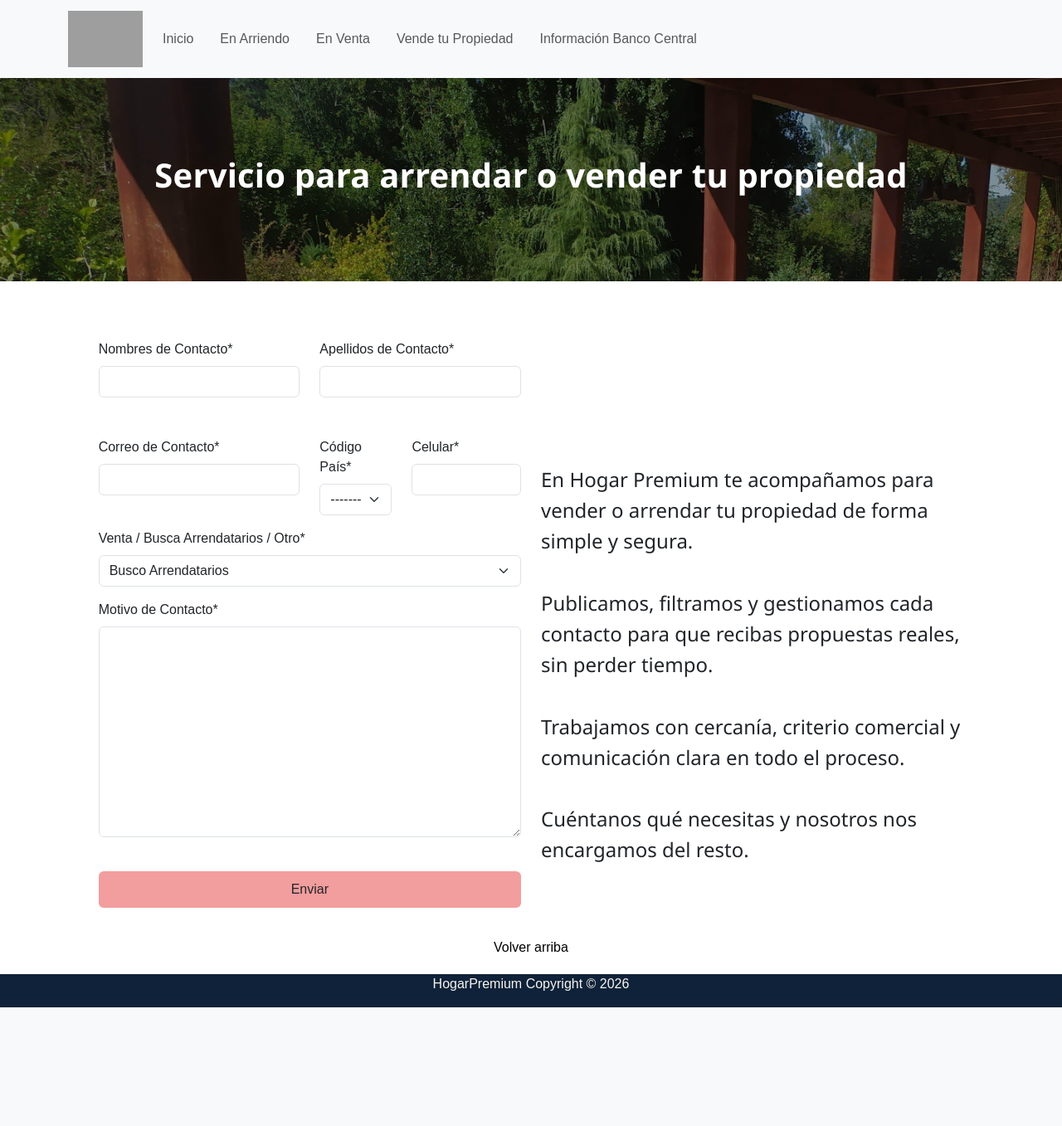
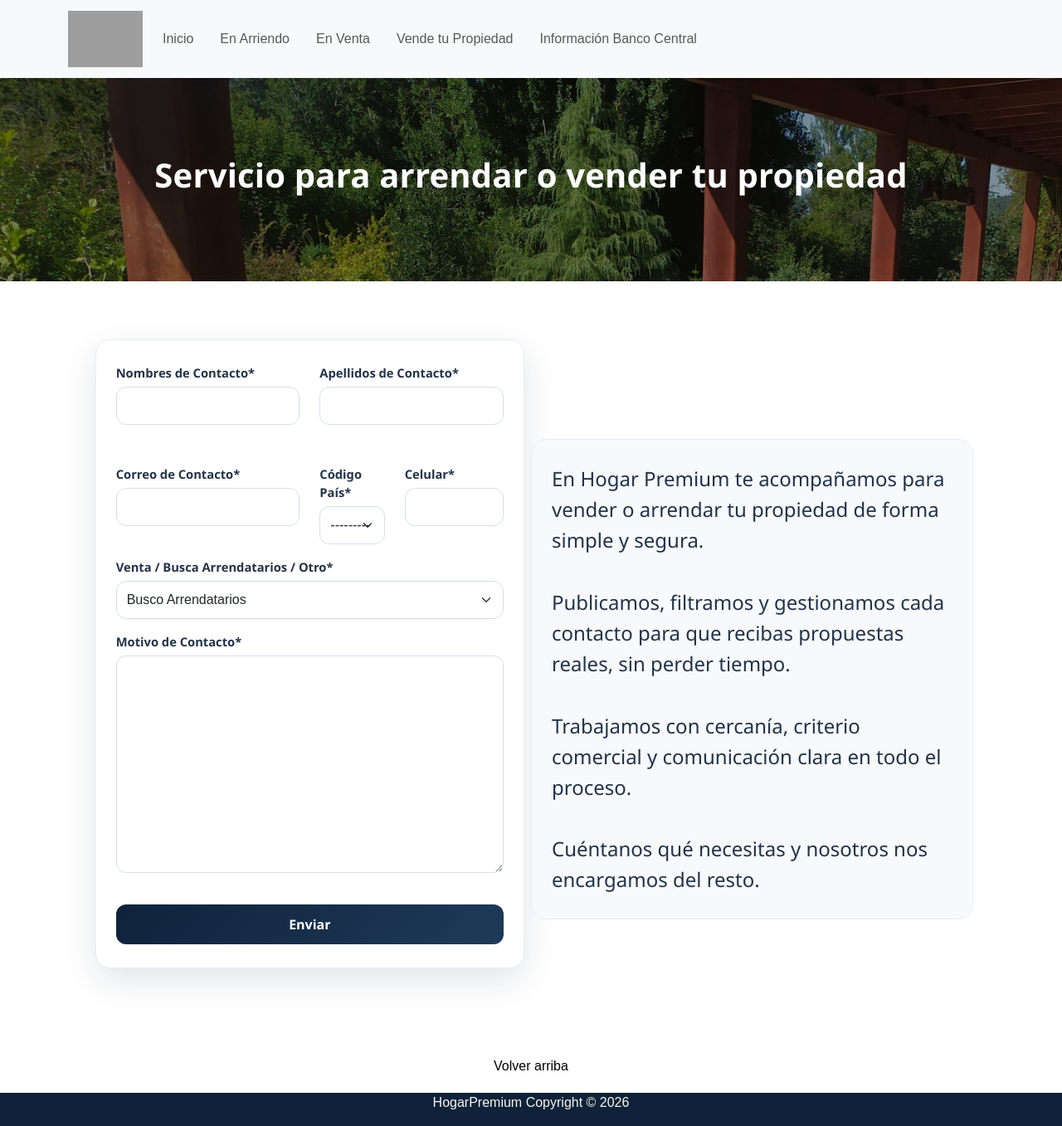
Before and after one commit to Deticaru/HogarPremium, a Django app: page /compra/propiedad in a window 1280 px wide. Shown: the whole page at 83% size. Before the commit the page ends 1214 px from the top, so only its background shows below. Run offline with Django 5.2, Linux system fonts and the light colour scheme; data comes from the database, SQL or seed files in the repository; some libraries are stand-ins or nearby versions; grey boxes are pictures that could not be loaded.

Commit message:
Arreglo visual form

```diff
--- a/inmobiliaria_app/templates/inmobiliaria/compra.html
+++ b/inmobiliaria_app/templates/inmobiliaria/compra.html
@@ -26,9 +26,10 @@
         #body {
           background-color: #ffffff;
           padding-top: 70px;
+                    padding-bottom: 70px;
         }
         #informacion{
-          padding-top: 150px;
+                    padding-top: 120px;
         }
 
         #background {
@@ -45,6 +46,94 @@
                     font-family: "Segoe UI", "Helvetica Neue", Arial, sans-serif;
                     font-weight: 600;
                     letter-spacing: 0.2px;
+                }
+
+                #contactando {
+                    padding: 0 8px;
+                }
+
+                .modern-form-card {
+                    background: #ffffff;
+                    border: 1px solid #e9edf3;
+                    border-radius: 18px;
+                    box-shadow: 0 14px 40px rgba(15, 34, 58, 0.12);
+                    padding: 28px 24px;
+                }
+
+                .modern-form-card .form-label {
+                    font-family: "Segoe UI", "Helvetica Neue", Arial, sans-serif;
+                    font-weight: 600;
+                    font-size: 0.92rem;
+                    color: #243347;
+                    margin-bottom: 6px;
+                }
+
+                .modern-form-card .form-control,
+                .modern-form-card .form-select,
+                .modern-form-card textarea,
+                .modern-form-card input,
+                .modern-form-card select {
+                    border-radius: 12px;
+                    border: 1px solid #d7deea;
+                    min-height: 46px;
+                    box-shadow: none;
+                    padding: 10px 12px;
+                    transition: border-color 0.2s ease, box-shadow 0.2s ease;
+                }
+
+                .modern-form-card textarea {
+                    min-height: 120px;
+                    resize: vertical;
+                }
+
+                .modern-form-card .form-control:focus,
+                .modern-form-card .form-select:focus,
+                .modern-form-card textarea:focus,
+                .modern-form-card input:focus,
+                .modern-form-card select:focus {
+                    border-color: #0f223a;
+                    box-shadow: 0 0 0 0.2rem rgba(15, 34, 58, 0.12);
+                }
+
+                .btn-submit-modern {
+                    width: 100%;
+                    padding: 12px;
+                    margin-top: 22px;
+                    border: 0;
+                    border-radius: 12px;
+                    font-family: "Segoe UI", "Helvetica Neue", Arial, sans-serif;
+                    font-weight: 700;
+                    color: #ffffff;
+                    background: linear-gradient(135deg, #0f223a, #1f3a5a);
+                    transition: transform 0.2s ease, box-shadow 0.2s ease;
+                }
+
+                .btn-submit-modern:hover {
+                    transform: translateY(-1px);
+                    box-shadow: 0 10px 22px rgba(15, 34, 58, 0.24);
+                }
+
+                .modern-info-card {
+                    background: #f7f9fc;
+                    border: 1px solid #e9edf3;
+                    border-radius: 18px;
+                    padding: 28px 24px;
+                }
+
+                .modern-info-card h4 {
+                    margin: 0;
+                    color: #243347;
+                }
+
+                @media (max-width: 767.98px) {
+                    #informacion {
+                        padding-top: 28px;
+                    }
+
+                    .modern-form-card,
+                    .modern-info-card {
+                        padding: 22px 18px;
+                    }
                 }
 
 
@@ -73,7 +162,7 @@
 
         <!-- Contacto -->
         <div class="col-sm-12 col-md-5" id="contactando">
-            <form id="form" method="post" enctype="multipart/form-data">
+            <form id="form" method="post" enctype="multipart/form-data" class="modern-form-card">
                 {% csrf_token %}
                 <div class="row">
                     <div class="col-sm-12 col-md-6">
@@ -129,7 +218,7 @@
                 </div>
                 <div class="row">
                     <div class="col-sm-12">
-                        <button class="btn" type="submit" style="background-color: #f29d9e; width: 100%; padding: 9px; margin-top: 25px;">Enviar</button>
+                        <button class="btn btn-submit-modern" type="submit">Enviar</button>
                     </div>
                 </div>
                 <!-- TOAST -->
@@ -156,6 +245,7 @@
         <!-- Información -->
         <div class="col-sm-12 col-md-5">
             <div class="row" id="informacion">
+                <div class="modern-info-card">
                     <h4>
                         En Hogar Premium te acompañamos para vender o arrendar tu propiedad de forma simple y segura.
                         <br><br>
@@ -165,6 +255,7 @@
                         <br><br>
                         Cuéntanos qué necesitas y nosotros nos encargamos del resto.
                     </h4>
+                </div>
             </div>
         </div>
 
```
Lines whose indentation alone changed are shown as unchanged.
